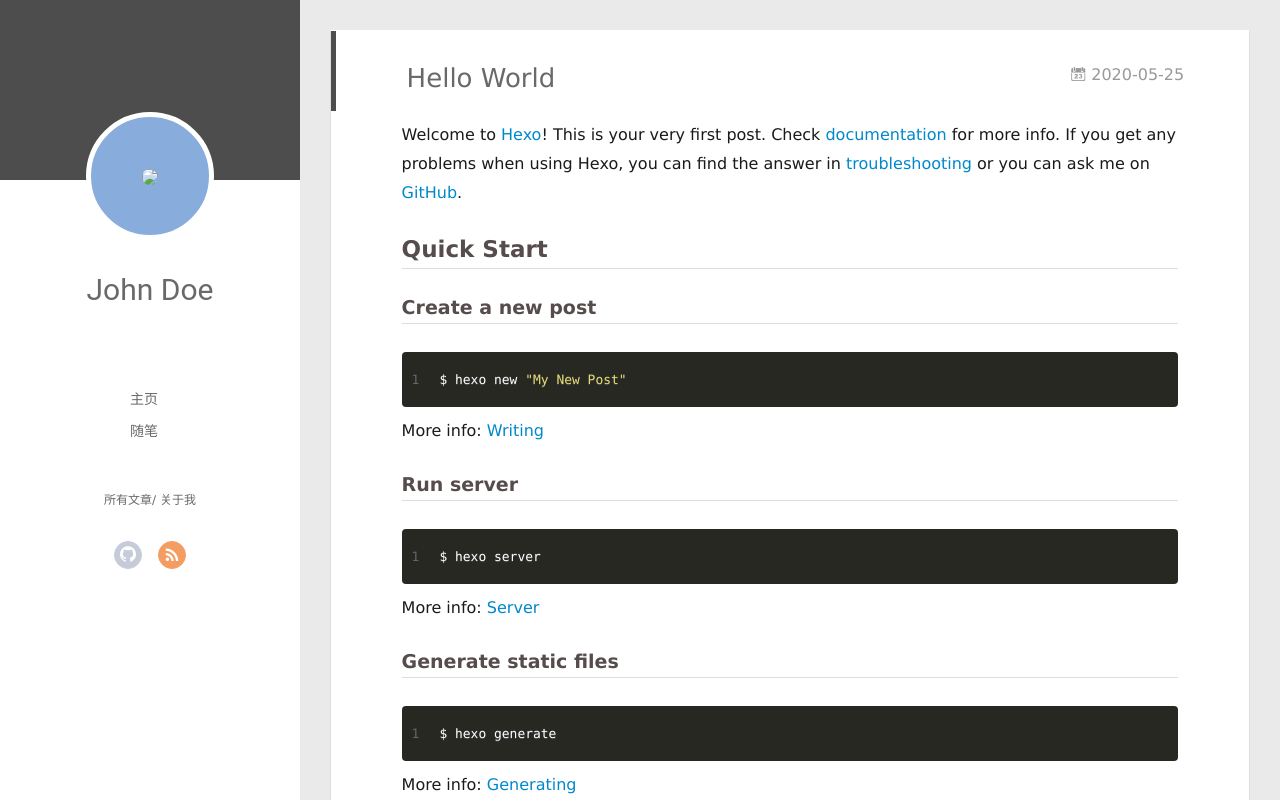
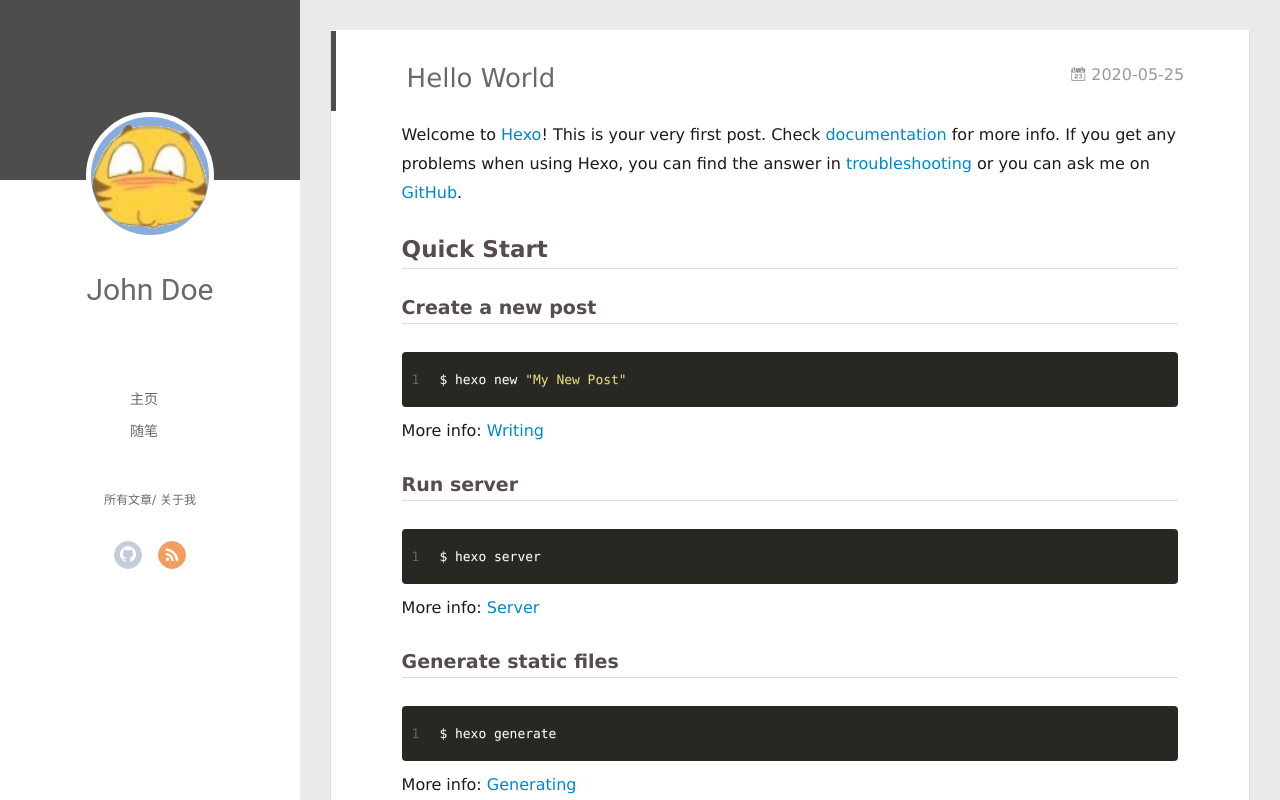
Before and after one commit to wolfljj/wolfljj.github.io, a plain HTML site: page 2020/05/25/hello-world/index.html in a window 1280 px wide. Drawn offline with Linux system fonts and the light colour scheme.

Commit message:
updated 2020-05-25 06:00

```diff
--- a/2020/05/25/hello-world/index.html
+++ b/2020/05/25/hello-world/index.html
@@ -47,7 +47,7 @@
 <div class="intrude-less">
 	<header id="header" class="inner">
 		<a href="/" class="profilepic">
-			<img src="/logo.png" class="js-avatar">
+			<img src="/img/logo.png" class="js-avatar">
 		</a>
 		<hgroup>
 		  <h1 class="header-author"><a href="/">John Doe</a></h1>
@@ -99,7 +99,7 @@
 	<div class="intrude-less">
 		<header id="header" class="inner">
 			<div class="profilepic">
-				<img src="/logo.png" class="js-avatar">
+				<img src="/img/logo.png" class="js-avatar">
 			</div>
 			<hgroup>
 			  <h1 class="header-author js-header-author">John Doe</h1>
```
Also changed, not shown: archives/2020/05/index.html (+2 -2 lines), archives/2020/index.html (+2 -2 lines), archives/index.html (+2 -2 lines), index.html (+2 -2 lines), img/logo.png (added).
